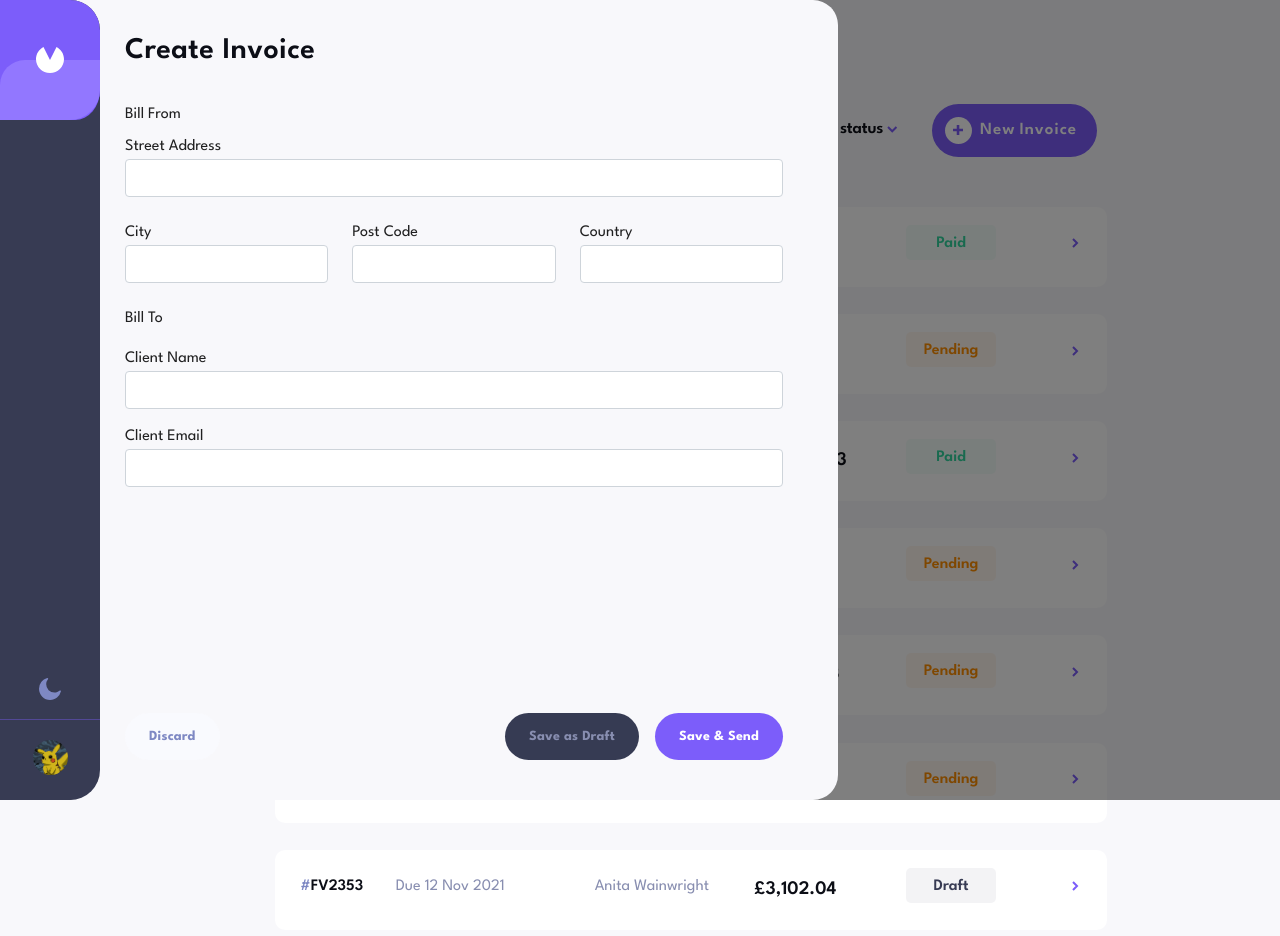
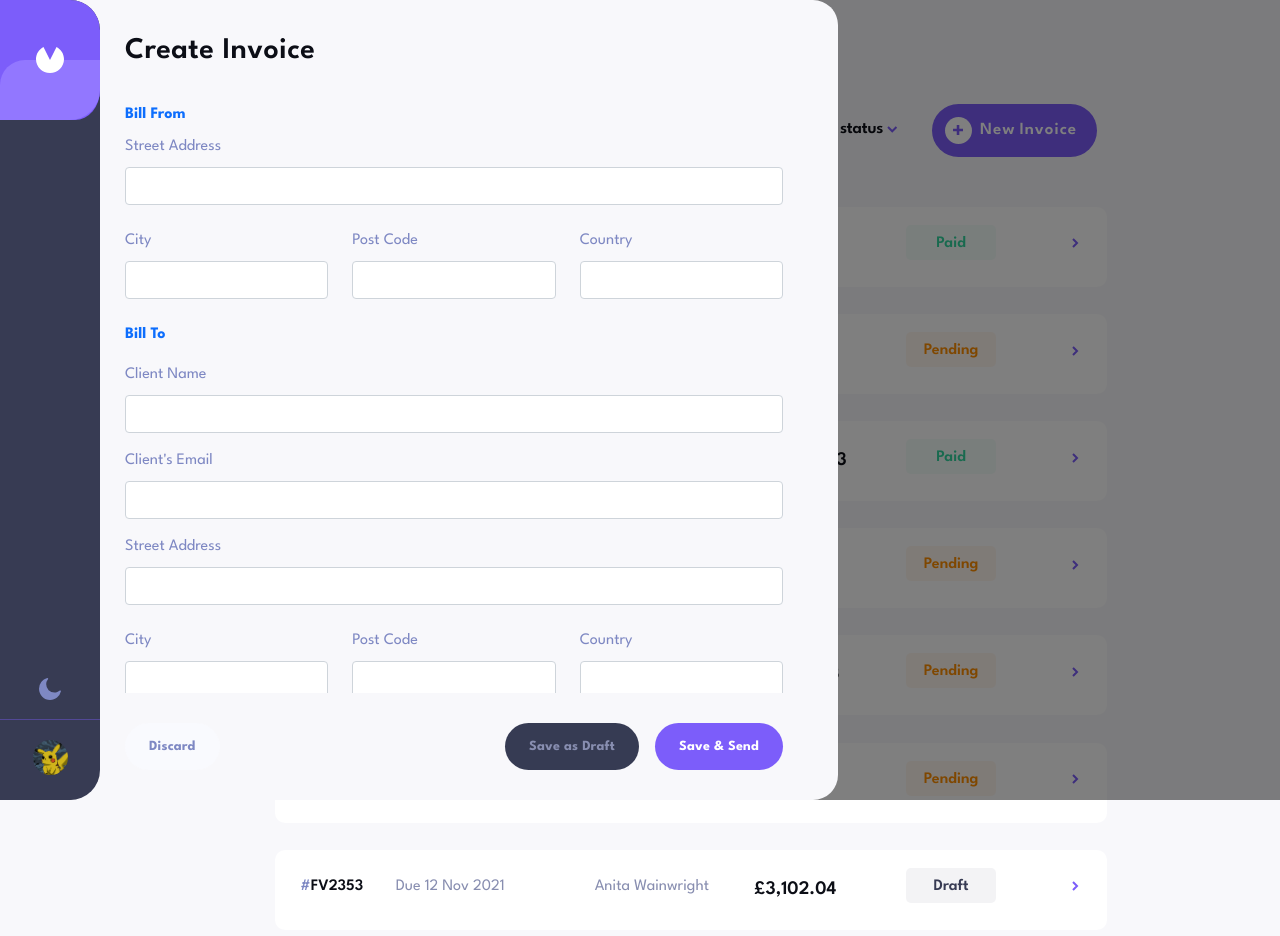
Before and after one commit to Varadarajan-M/Invoice-app, a React (Create React App) app: page / in a window 1280 px wide. Both pictures are taken after a click on the button "New". Shown: the top 936 px of the page. Built offline with nearby package versions, Linux system fonts and the light colour scheme.

Commit message:
almost completed form styles with theme switch and fixed form overflow issue

```diff
--- a/src/_App.scss
+++ b/src/_App.scss
@@ -57,6 +57,23 @@ Button {
 	height: 100vh;
 }
 
+.form-control:focus {
+	box-shadow: none !important;
+	outline: none;
+}
+.form-control {
+	transition: background 0.2 ease-in, color 0.2s ease-in !important;
+	font-weight: 700 !important;
+}
+.form-control.dark {
+	background: rgb(30, 33, 57);
+	border: 1px solid rgb(55, 66, 149);
+	color: white !important;
+	&:focus {
+		background: rgb(30, 33, 57);
+	}
+}
+
 // mui overrides
 
 @media screen and (min-width: 900px) {
@@ -65,7 +82,6 @@ Button {
 		margin-left: 21.5%;
 		// background-color: aqua;
 	}
-
 }
 
 @media screen and (max-width: 899px) {
--- a/src/context/UIcontext.js
+++ b/src/context/UIcontext.js
@@ -23,6 +23,17 @@ const themes = {
 					background: 'rgb(124, 93, 250)',
 					color: '#fff',
 				},
+
+				addNewItem: {
+					background: 'rgb(249, 250, 254)',
+					color: 'rgb(126, 136, 195)',
+				},
+			},
+			labels: {
+				color: 'rgb(126, 136, 195)',
+			},
+			input: {
+				background: 'black !important',
 			},
 		},
 	},
@@ -47,6 +58,16 @@ const themes = {
 					background: 'rgb(124, 93, 250)',
 					color: '#fff',
 				},
+				addNewItem: {
+					background: 'rgb(37, 41, 69)',
+					color: 'rgb(223, 227, 250)',
+				},
+			},
+			labels: {
+				color: 'rgb(223, 227, 250)',
+			},
+			input: {
+				background: 'black',
 			},
 		},
 	},
--- a/src/invoice-form/FormContent.js
+++ b/src/invoice-form/FormContent.js
@@ -1,97 +1,90 @@
-import React from "react";
+import React from 'react';
+import { useTheme } from '../context/UIcontext';
+import TextInput from '../lib/components/TextInput';
+import Button from './../lib/components/Button';
+import Text from './../lib/components/Text';
 
 function Form() {
+	const { theme } = useTheme();
 	return (
-    <div className="content-form">
-      <label>Bill From</label>
-      <div className="row">
-        <div className="col mt-2">
-          <label>Street Address</label>
-          <input
-            type="text"
-            className="form-control"
-            id="from-street-address"
+		<div className='content-form'>
+			<Text className='text-primary fw-bold'>Bill From</Text>
+			<div className='row'>
+				<div className='col mt-2'>
+					<TextInput
+						label='Street Address'
+						id='from-street-address'
 					/>
 				</div>
 			</div>
 
-      <div className="row mt-4">
-        <div className="col-sm-6  col-lg-4  col-6 ">
-          <label>City</label>
-          <input type="text" className="form-control" id="from-city" />
+			<div className='row mt-4'>
+				<div className='col-sm-6  col-lg-4  col-6 '>
+					<TextInput label='City' id='from-city' />
 				</div>
-        <div className="col-sm-6  col-lg-4 col-6 ">
-          <label>Post Code</label>
-          <input type="text" className="form-control" id="from-postcode" />
+				<div className='col-sm-6  col-lg-4 col-6 '>
+					<TextInput label='Post Code' id='from-postcode' />
 				</div>
 
-        <div className="col-sm-12 col-lg-4 col-12 mt-4 mt-md-0">
-          <label>Country</label>
-          <input type="text" className="form-control" id="from-country" />
+				<div className='col-sm-12 col-lg-4 col-12 mt-4 mt-md-0'>
+					<TextInput label='Country' id='from-country' />
 				</div>
 			</div>
-      <div className="row mt-4">
-        <label>Bill To</label>
+			<div className='row mt-4'>
+				<Text className='text-primary fw-bold'>Bill To</Text>
 			</div>
-      <div className="row">
-        <div className="col mt-3">
-          <label>Client Name</label>
-          <input type="text" className="form-control" id="client-name" />
+			<div className='row'>
+				<div className='col mt-3'>
+					<TextInput label='Client Name' id='client-name' />
 				</div>
 			</div>
-      <div className="row">
-        <div className="col mt-3">
-          <label>Client Email</label>
-          <input type="text" className="form-control" id="client-email" />
+			<div className='row'>
+				<div className='col mt-3'>
+					<TextInput label={"Client's Email"} id='client-email' />
 				</div>
 			</div>
-      <div className="row">
-        <div className="col mt-3">
-          <label>Street Address</label>
-          <input
-            type="text"
-            className="form-control"
-            id="from-street-address"
+			<div className='row'>
+				<div className='col mt-3'>
+					<TextInput
+						label='Street Address'
+						id='from-street-address'
 					/>
 				</div>
 			</div>
 
-      <div className="row mt-4">
-        <div className="col-sm-6  col-lg-4  col-6 ">
-          <label>City</label>
-          <input type="text" className="form-control" id="from-city" />
+			<div className='row mt-4'>
+				<div className='col-sm-6  col-lg-4  col-6 '>
+					<TextInput label='City' id='from-city' />
 				</div>
-        <div className="col-sm-6  col-lg-4 col-6 ">
-          <label>Post Code</label>
-          <input type="text" className="form-control" id="from-postcode" />
+				<div className='col-sm-6  col-lg-4 col-6 '>
+					<TextInput label='Post Code' id='from-postcode' />
 				</div>
 
-        <div className="col-sm-12 col-lg-4 col-12 mt-4 mt-md-0">
-          <label>Country</label>
-          <input type="text" className="form-control" id="from-country" />
+				<div className='col-sm-12 col-lg-4 col-12 mt-4 mt-md-0'>
+					<TextInput label={'Country'} id='from-country' />
 				</div>
 			</div>
-      <div className="row mt-4">
-        <div className="col">
-          <label>Invoice Date</label>
-          <input type="text" className="form-control" id="invoice-date" />
+			<div className='row mt-4'>
+				<div className='col'>
+					<TextInput label='Invoice Date' id='invoice-date' />
 				</div>
-        <div className=" col">
-          <label>Payment Terms</label>
-          <input type="text" className="form-control" id="payment-terms" />
+				<div className='col'>
+					<TextInput label='Payment Terms' id='payment-terms' />
 				</div>
 			</div>
-      <div className="row">
-        <div className="col mt-4">
-          <label>Description</label>
-          <input type="text" className="form-control" id="description" />
+			<div className='row'>
+				<div className='col mt-4'>
+					<TextInput label='Description' id='description' />
 				</div>
 			</div>
-      <div className="row">
-        <div className="col-12 mt-4">
-          <button type="button" className="btn btn-primary w-100" id="add-new">
-            Add New Item
-          </button>
+			<div className='row'>
+				<div className='col-12 mt-4'>
+					<Button
+						className='w-100 m-0'
+						style={{ ...theme.invoiceForm.buttons.addNewItem }}
+					>
+						+ Add New Item
+					</Button>
 				</div>
 			</div>
 		</div>
--- a/src/invoice-form/InvoiceForm.scss
+++ b/src/invoice-form/InvoiceForm.scss
@@ -1,5 +1,4 @@
 @import '../App';
-
 @mixin bigScreenPadding() {
 	padding: 30px 55px;
 }
@@ -53,20 +52,14 @@
 
 	//form container styles
 	.invoice-form-children {
-		max-height: 400px;
+		max-height: 60%;
 		overflow-y: auto;
 		padding: 0 55px;
-
-
+		font-family: $spartan;
 	}
-
-
-
 
 	.invoice-form-buttons {
 		width: 100%;
-		position: absolute;
-		bottom: 10px;
 		@include bigScreenPadding();
 
 		display: flex;
@@ -117,13 +110,6 @@
 	}
 }
 
-
-
-
-
-
-
-
 @media (max-width: 909px) {
 	.invoice-form {
 		.invoice-form-title {
@@ -143,17 +129,9 @@
 
 		.invoice-form-children {
 			padding: 0 30px;
-
-
 		}
 	}
 }
-
-
-
-
-
-
 
 @media screen and (max-width: 909px) and (min-height: 910px) {
 	.invoice-form {
--- /dev/null
+++ b/src/lib/components/TextInput.js
@@ -0,0 +1,30 @@
+import React, { Fragment } from 'react';
+import Form from 'react-bootstrap/Form';
+import { useTheme } from '../../context/UIcontext';
+const textStyles = {
+	transition: 'color 0.2s ease-in !important',
+	fontWeight: 700,
+};
+const TextInput = ({ errors, style, label, ...inputProps }) => {
+	const { theme, mode } = useTheme();
+	const inputstyles = { ...textStyles, ...style };
+	return (
+		<Fragment>
+			<Form.Label style={{ ...theme.invoiceForm.labels }}>
+				{label}
+			</Form.Label>
+			<Form.Control
+				type='text '
+				{...inputProps}
+				className={`custom-text-input ${mode}`}
+				isInvalid={errors?.message ? true : false}
+				style={inputstyles}
+			/>
+			<Form.Control.Feedback type='invalid'>
+				{errors?.message ?? ''}
+			</Form.Control.Feedback>
+		</Fragment>
+	);
+};
+
+export default TextInput;
```
Lines whose indentation alone changed are shown as unchanged.
